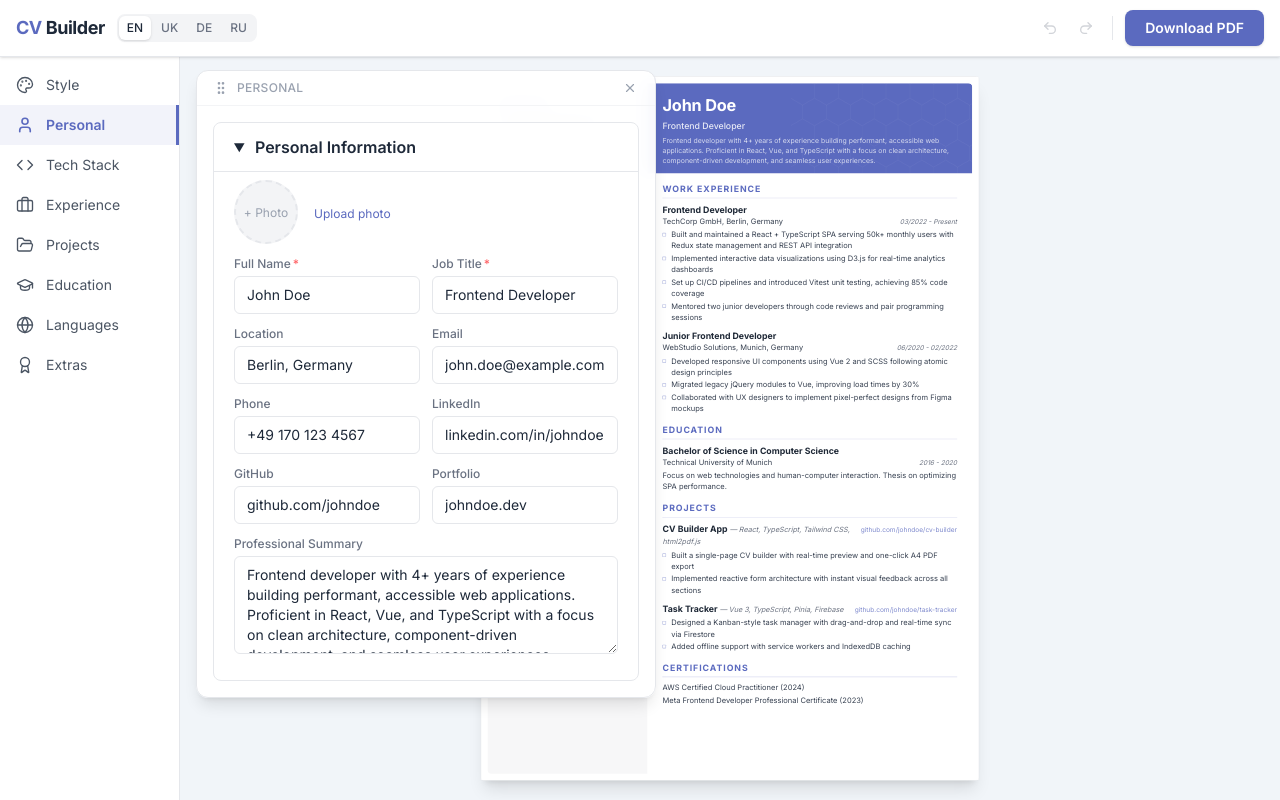
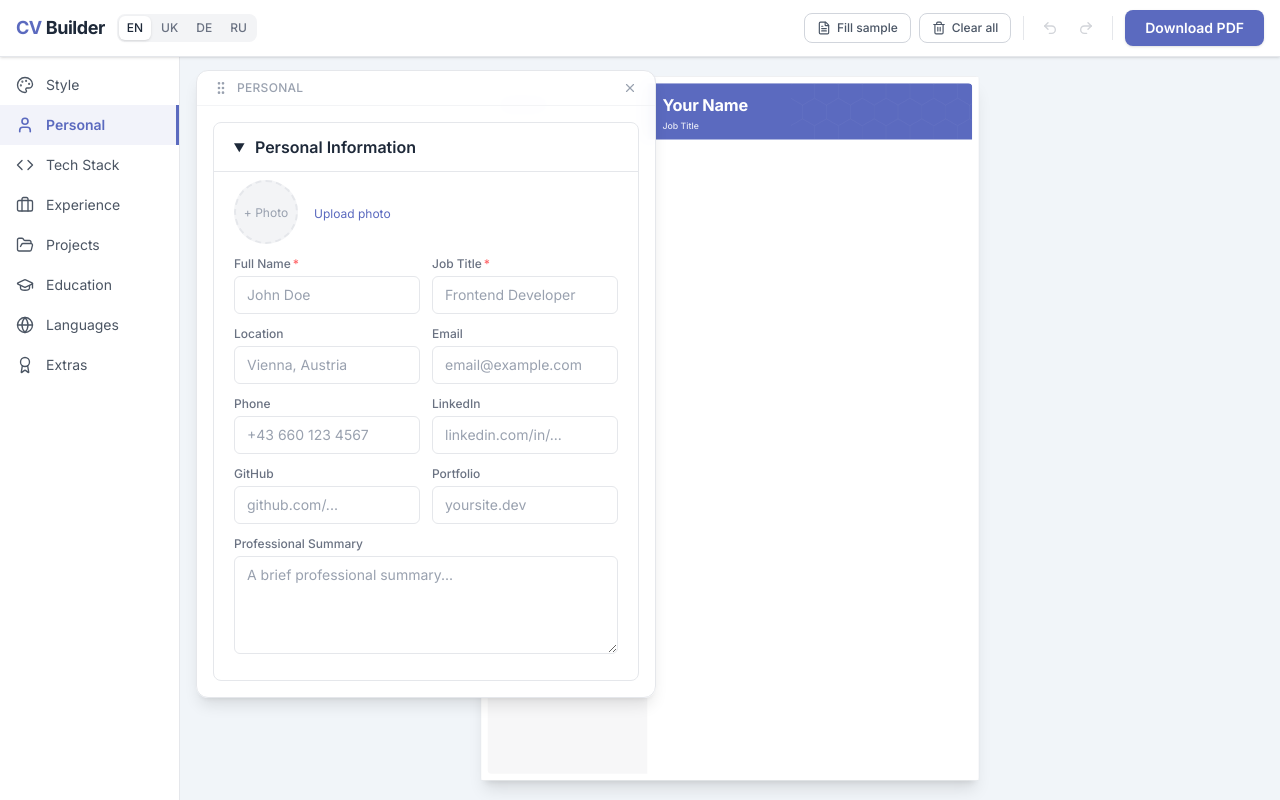
Before and after one commit to xandzia/cv-builder, a React (Vite) app: page / in a window 1280 px wide. Built offline with nearby package versions, Linux system fonts and the light colour scheme.

Commit message:
Add Fill sample / Clear all buttons, remove unused dependencies
- Add header buttons to fill all fields with demo data or clear them
- Start with empty form, sample data available on demand
- Remove unused @testing-library/user-event and @types/node
- Remove JSON import/export feature leftovers

```diff
--- a/package.json
+++ b/package.json
@@ -25,8 +25,6 @@
     "@tailwindcss/vite": "^4.2.4",
     "@testing-library/jest-dom": "^6.9.1",
     "@testing-library/react": "^16.3.2",
-    "@testing-library/user-event": "^14.6.1",
-    "@types/node": "^24.12.2",
     "@types/react": "^19.2.14",
     "@types/react-dom": "^19.2.3",
     "@vitejs/plugin-react": "^6.0.1",
--- a/src/components/cv-builder/AppHeader.tsx
+++ b/src/components/cv-builder/AppHeader.tsx
@@ -1,4 +1,4 @@
-import { Undo2, Redo2 } from 'lucide-react'
+import { Undo2, Redo2, FileText, Trash2 } from 'lucide-react'
 import { useI18n } from '../../hooks/useI18n'
 import LanguageSwitcher from '../form/LanguageSwitcher'
 
@@ -9,9 +9,11 @@ interface Props {
   onRedo: () => void
   canUndo: boolean
   canRedo: boolean
+  onFillSample: () => void
+  onClearAll: () => void
 }
 
-export default function AppHeader({ onExportPdf, exporting, onUndo, onRedo, canUndo, canRedo }: Props) {
+export default function AppHeader({ onExportPdf, exporting, onUndo, onRedo, canUndo, canRedo, onFillSample, onClearAll }: Props) {
   const { t } = useI18n()
 
   return (
@@ -24,6 +26,23 @@ export default function AppHeader({ onExportPdf, exporting, onUndo, onRedo, canU
           <LanguageSwitcher />
         </div>
         <div className="flex items-center gap-2">
+          <button
+            type="button"
+            onClick={onFillSample}
+            className="hidden sm:flex items-center gap-1.5 px-3 py-1.5 text-xs font-medium text-gray-600 border border-gray-300 rounded-lg hover:bg-gray-50 transition-colors cursor-pointer"
+          >
+            <FileText size={14} />
+            <span>{t('app.fillSample')}</span>
+          </button>
+          <button
+            type="button"
+            onClick={onClearAll}
+            className="hidden sm:flex items-center gap-1.5 px-3 py-1.5 text-xs font-medium text-gray-600 border border-gray-300 rounded-lg hover:bg-gray-50 transition-colors cursor-pointer"
+          >
+            <Trash2 size={14} />
+            <span>{t('app.clearAll')}</span>
+          </button>
+          <div className="w-px h-6 bg-gray-200 mx-1 hidden sm:block" />
           <button
             type="button"
             onClick={onUndo}
--- a/src/components/cv-builder/CVBuilderPage.tsx
+++ b/src/components/cv-builder/CVBuilderPage.tsx
@@ -17,6 +17,7 @@ export default function CVBuilderPage() {
   const {
     cv, update, accentColor, setAccentColor, photoFilter, setPhotoFilter,
     template, setTemplate,
+    fillSample, clearAll,
     undo, redo, canUndo, canRedo,
   } = useCVData()
   const { activeSection, formOpen, handleSectionChange, closeForm } = useActiveSection()
@@ -74,6 +75,8 @@ export default function CVBuilderPage() {
       <AppHeader
         onExportPdf={() => exportPdf(cv.personal.fullName)}
         exporting={exporting}
+        onFillSample={fillSample}
+        onClearAll={clearAll}
         onUndo={undo}
         onRedo={redo}
         canUndo={canUndo}
--- a/src/data/defaultCV.ts
+++ b/src/data/defaultCV.ts
@@ -3,7 +3,35 @@ import type { CVData } from '../types/cv'
 let idCounter = 0
 const uid = () => String(++idCounter)
 
-export const defaultCV: CVData = {
+export const emptyCV: CVData = {
+  personal: {
+    photo: '',
+    fullName: '',
+    jobTitle: '',
+    location: '',
+    email: '',
+    phone: '',
+    linkedin: '',
+    github: '',
+    portfolio: '',
+    summary: '',
+  },
+  skillGroups: [],
+  experience: [],
+  projects: [],
+  education: {
+    degree: '',
+    institution: '',
+    startDate: '',
+    endDate: '',
+    description: '',
+  },
+  languages: [],
+  certifications: [],
+  interests: [],
+}
+
+export const sampleCV: CVData = {
   personal: {
     photo: '',
     fullName: 'John Doe',
@@ -86,7 +114,7 @@ export const defaultCV: CVData = {
     {
       id: uid(),
       name: 'CV Builder App',
-      techStack: 'React, TypeScript, Tailwind CSS, html2pdf.js',
+      techStack: 'React, TypeScript, Tailwind CSS, jsPDF',
       link: 'github.com/johndoe/cv-builder',
       bullets: [
         'Built a single-page CV builder with real-time preview and one-click A4 PDF export',
@@ -128,3 +156,6 @@ export const defaultCV: CVData = {
     'Photography',
   ],
 }
+
+/** Default CV used on first launch (empty form) */
+export const defaultCV = emptyCV
--- a/src/hooks/useCVData.ts
+++ b/src/hooks/useCVData.ts
@@ -1,7 +1,7 @@
 import { useState, useCallback, useEffect, useRef } from 'react'
 import type { CVData, PhotoFilterType } from '../types/cv'
 import type { TemplateId } from '../types/templates'
-import { defaultCV } from '../data/defaultCV'
+import { emptyCV, sampleCV } from '../data/defaultCV'
 import { loadState, saveState } from '../utils/storage'
 import { useUndoRedo } from './useUndoRedo'
 
@@ -12,7 +12,7 @@ interface CVState {
 }
 
 const defaultState: CVState = {
-  cv: defaultCV,
+  cv: emptyCV,
   accentColor: '#5b6abf',
   photoFilter: 'none',
 }
@@ -32,7 +32,7 @@ function loadTemplate(): TemplateId {
 }
 
 export function useCVData() {
-  const { value, historyValue, set, undo, redo, reset, canUndo, canRedo } =
+  const { value, historyValue, set, setImmediate, undo, redo, reset, canUndo, canRedo } =
     useUndoRedo<CVState>(loadInitialState())
 
   const [template, setTemplateState] = useState<TemplateId>(loadTemplate)
@@ -66,9 +66,13 @@ export function useCVData() {
     set({ ...value, photoFilter: filter })
   }, [set, value])
 
-  const resetData = useCallback(() => {
-    reset(defaultState)
-  }, [reset])
+  const fillSample = useCallback(() => {
+    setImmediate({ ...value, cv: sampleCV })
+  }, [setImmediate, value])
+
+  const clearAll = useCallback(() => {
+    setImmediate({ ...value, cv: emptyCV })
+  }, [setImmediate, value])
 
   return {
     cv: value.cv,
@@ -79,7 +83,8 @@ export function useCVData() {
     setPhotoFilter,
     template,
     setTemplate,
-    resetData,
+    fillSample,
+    clearAll,
     undo,
     redo,
     canUndo,
--- a/src/i18n/de.ts
+++ b/src/i18n/de.ts
@@ -4,6 +4,8 @@ export const de: Translations = {
   'app.title': 'CV Builder',
   'app.downloadPdf': 'PDF herunterladen',
   'app.generatingPdf': 'PDF wird erstellt...',
+  'app.fillSample': 'Beispiel laden',
+  'app.clearAll': 'Alles löschen',
   'app.skipToPreview': 'Zur CV-Vorschau springen',
 
   'section.style': 'Stil',
--- a/src/i18n/en.ts
+++ b/src/i18n/en.ts
@@ -4,6 +4,8 @@ export const en: Translations = {
   'app.title': 'CV Builder',
   'app.downloadPdf': 'Download PDF',
   'app.generatingPdf': 'Generating PDF...',
+  'app.fillSample': 'Fill sample',
+  'app.clearAll': 'Clear all',
   'app.skipToPreview': 'Skip to CV preview',
 
   'section.style': 'Style',
--- a/src/i18n/ru.ts
+++ b/src/i18n/ru.ts
@@ -4,6 +4,8 @@ export const ru: Translations = {
   'app.title': 'CV Конструктор',
   'app.downloadPdf': 'Скачать PDF',
   'app.generatingPdf': 'Генерация PDF...',
+  'app.fillSample': 'Заполнить пример',
+  'app.clearAll': 'Очистить всё',
   'app.skipToPreview': 'Перейти к предпросмотру',
 
   'section.style': 'Стиль',
--- a/src/i18n/types.ts
+++ b/src/i18n/types.ts
@@ -5,6 +5,8 @@ export interface Translations {
   'app.title': string
   'app.downloadPdf': string
   'app.generatingPdf': string
+  'app.fillSample': string
+  'app.clearAll': string
   'app.skipToPreview': string
 
   // Sections
--- a/src/i18n/uk.ts
+++ b/src/i18n/uk.ts
@@ -4,6 +4,8 @@ export const uk: Translations = {
   'app.title': 'CV Конструктор',
   'app.downloadPdf': 'Завантажити PDF',
   'app.generatingPdf': 'Генерація PDF...',
+  'app.fillSample': 'Заповнити зразок',
+  'app.clearAll': 'Очистити все',
   'app.skipToPreview': 'Перейти до попереднього перегляду',
 
   'section.style': 'Стиль',
```
Also changed, not shown: 2 other files (tests, documents, lock files or other folders).
